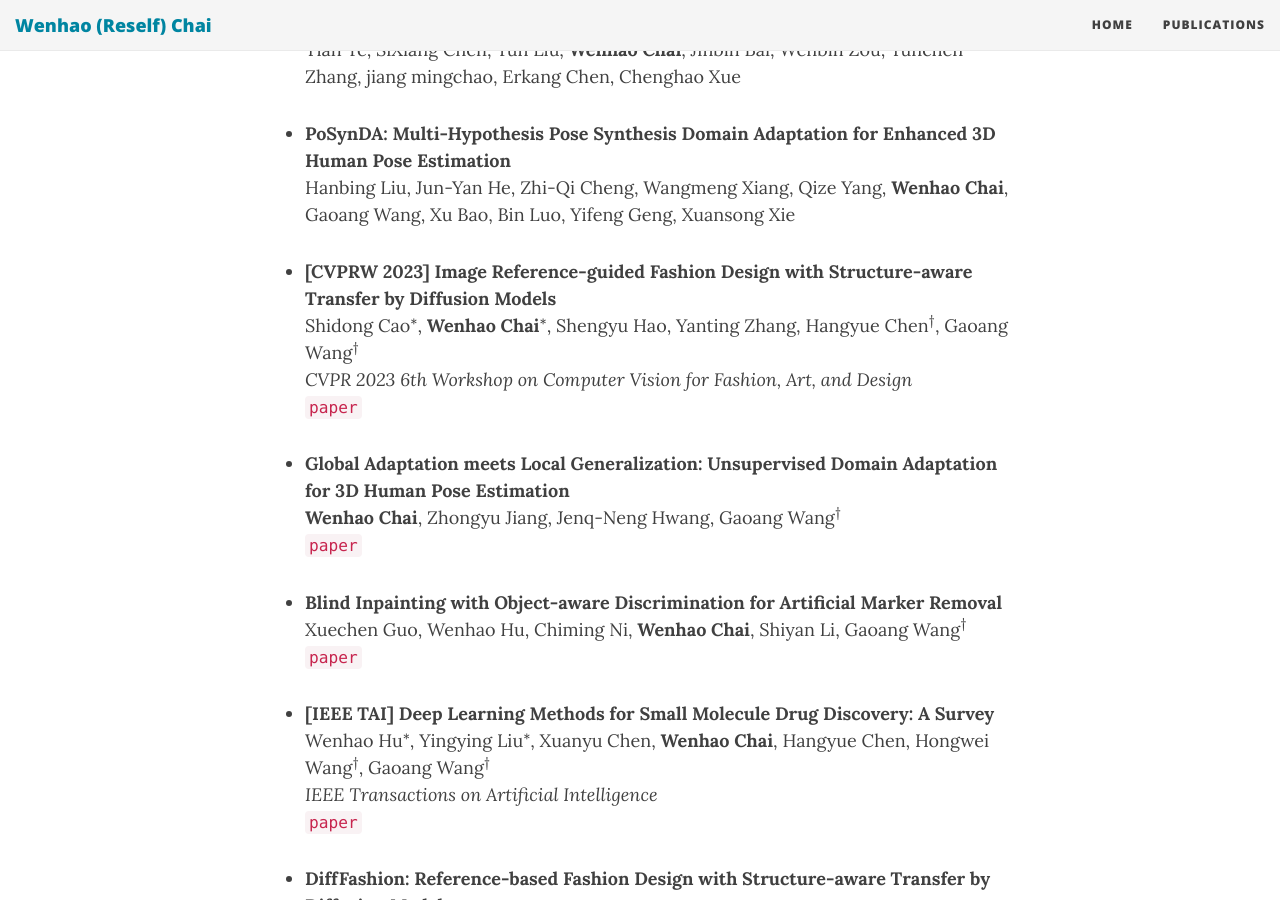
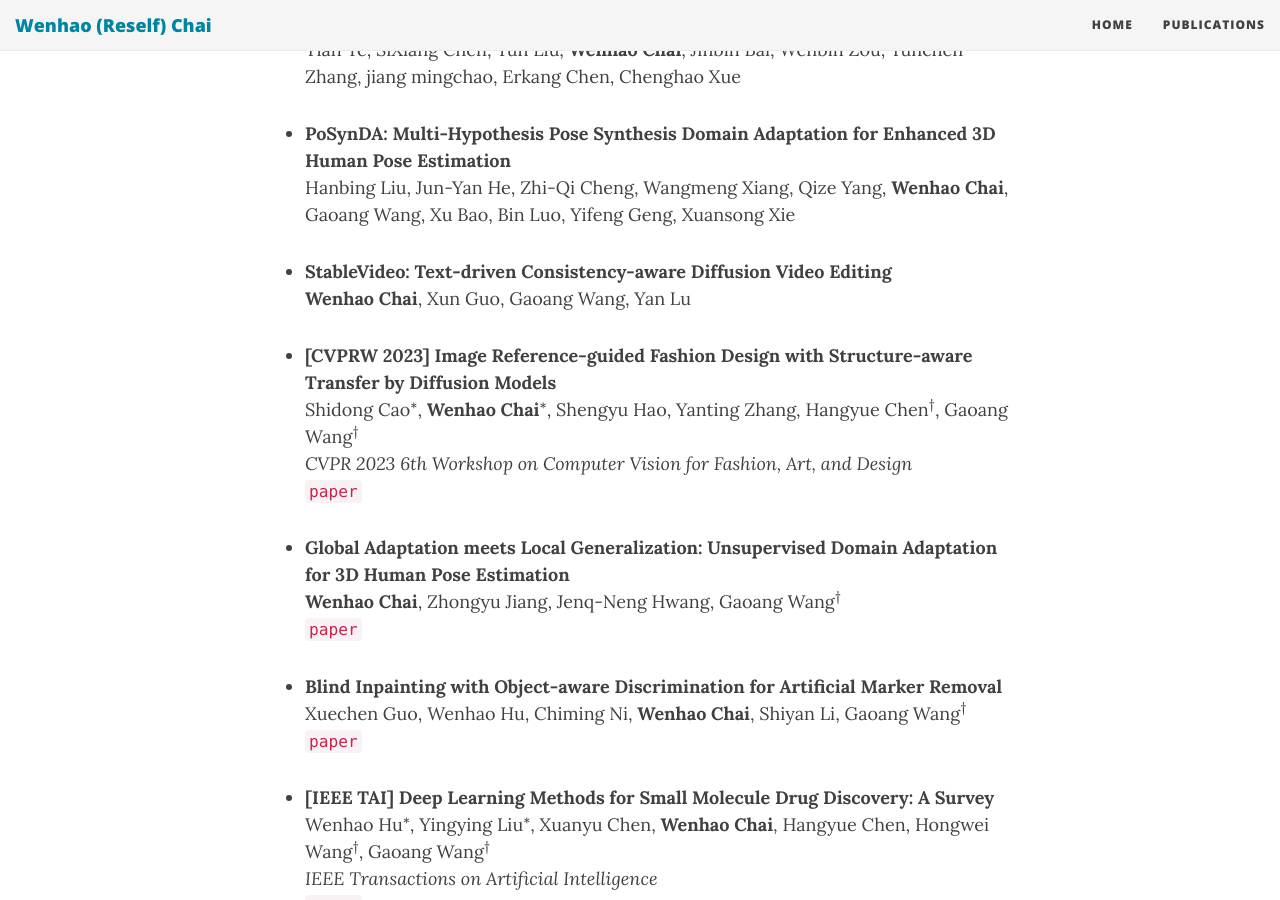
Before and after one commit to hikomal/hikomal.github.io, a Jekyll site: the page built from publications.md, in a window 1280 px wide and 900 px high, scrolled down 328 px. Built offline with Jekyll 4.4.1, drawn with Linux system fonts in a browser that asks for light colours; nearby versions of some CDN libraries; formulas are drawn with MathJax 3.

Commit message:
Update publications.md

```diff
--- a/publications.md
+++ b/publications.md
@@ -12,6 +12,9 @@ Also in my <a href="https://scholar.google.com/citations?user=SL--7UMAAAAJ&hl=en
 
 - **PoSynDA: Multi-Hypothesis Pose Synthesis Domain Adaptation for Enhanced 3D Human Pose Estimation**
   Hanbing Liu, Jun-Yan He, Zhi-Qi Cheng, Wangmeng Xiang, Qize Yang, **Wenhao Chai**, Gaoang Wang, Xu Bao, Bin Luo, Yifeng Geng, Xuansong Xie
+
+- **StableVideo: Text-driven Consistency-aware Diffusion Video Editing**
+  **Wenhao Chai**, Xun Guo, Gaoang Wang, Yan Lu
 
 - **[CVPRW 2023] Image Reference-guided Fashion Design with Structure-aware Transfer by Diffusion Models**
   Shidong Cao$$^*$$, **Wenhao Chai**$$^*$$, Shengyu Hao, Yanting Zhang, Hangyue Chen$^\dagger$, Gaoang Wang$^\dagger$
```
